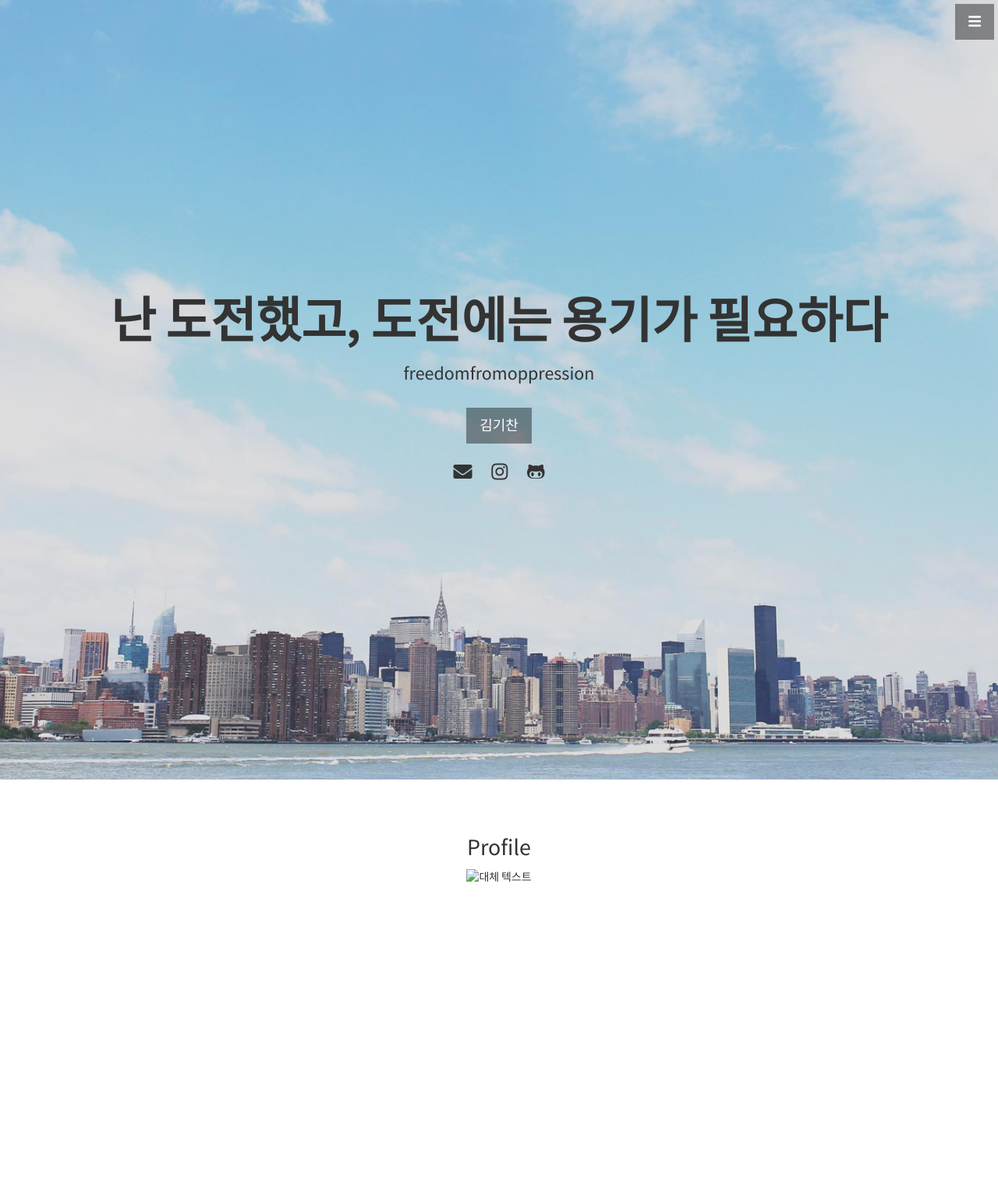
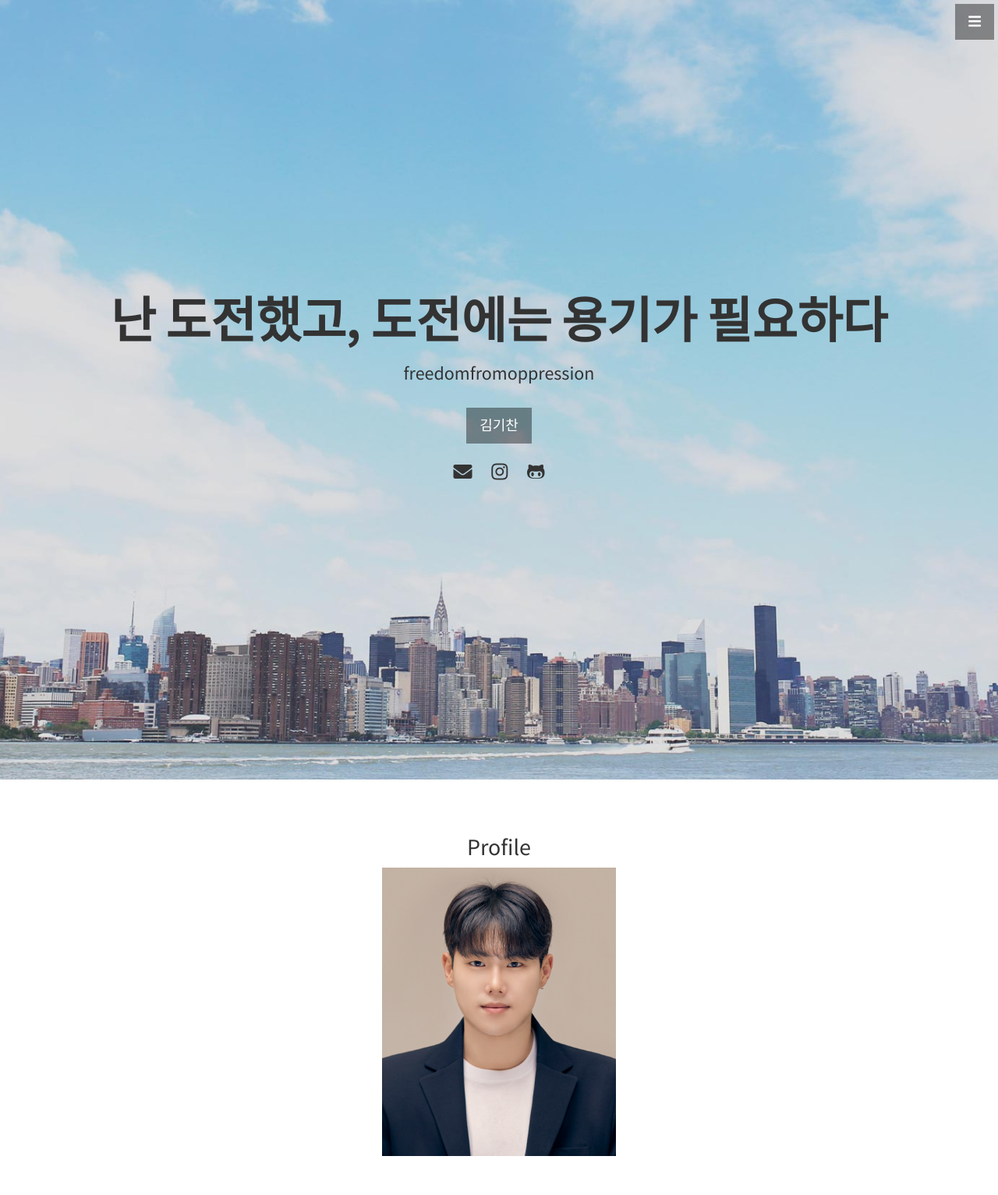
Before and after one commit to freedomfromoppression/freedomfromoppression.github.io, a Jekyll site: the page built from index.html, in a window 1280 px wide. Shown: the whole page at 78% size. Built offline with Jekyll 4.4.1, drawn with Linux system fonts in a browser that asks for light colours; before the commit the page ends 1185 px from its top, so only the background shows below that.

Commit message:
Update about.html

```diff
--- a/_includes/about.html
+++ b/_includes/about.html
@@ -4,7 +4,7 @@
       <div class="col-lg-12 text-center">
         <h2>Profile</h2>
         <div class="user-detail">
-          <img src="/freedomfromoppression.github.io-main/img/gichan.jpg" alt="대체 텍스트" width="300" height="370">
+          <img src="/freedomfromoppression.github.io/img/gichan.jpg" alt="대체 텍스트" width="300" height="370">
           <div class="profile">
 
           </div>
```
